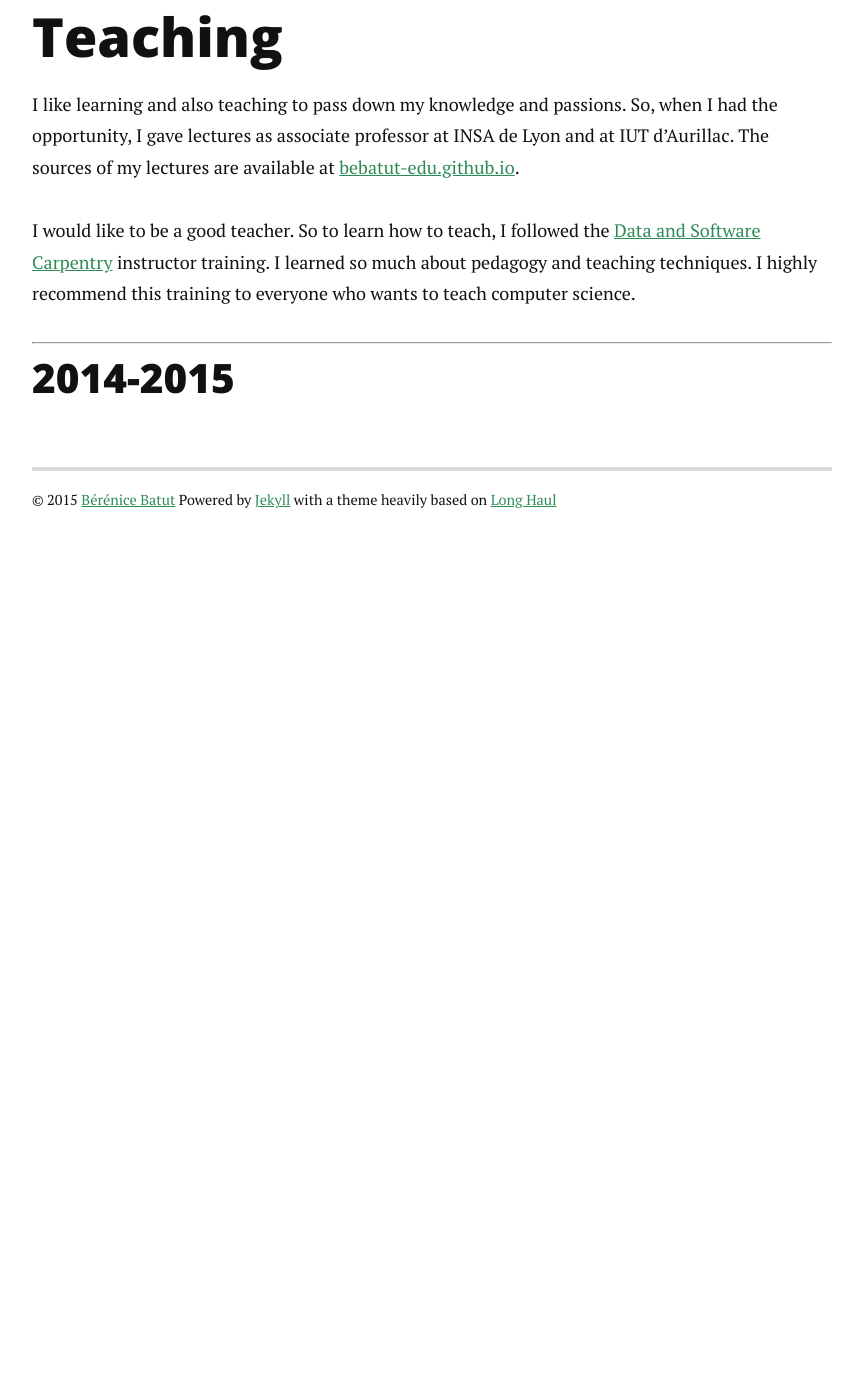
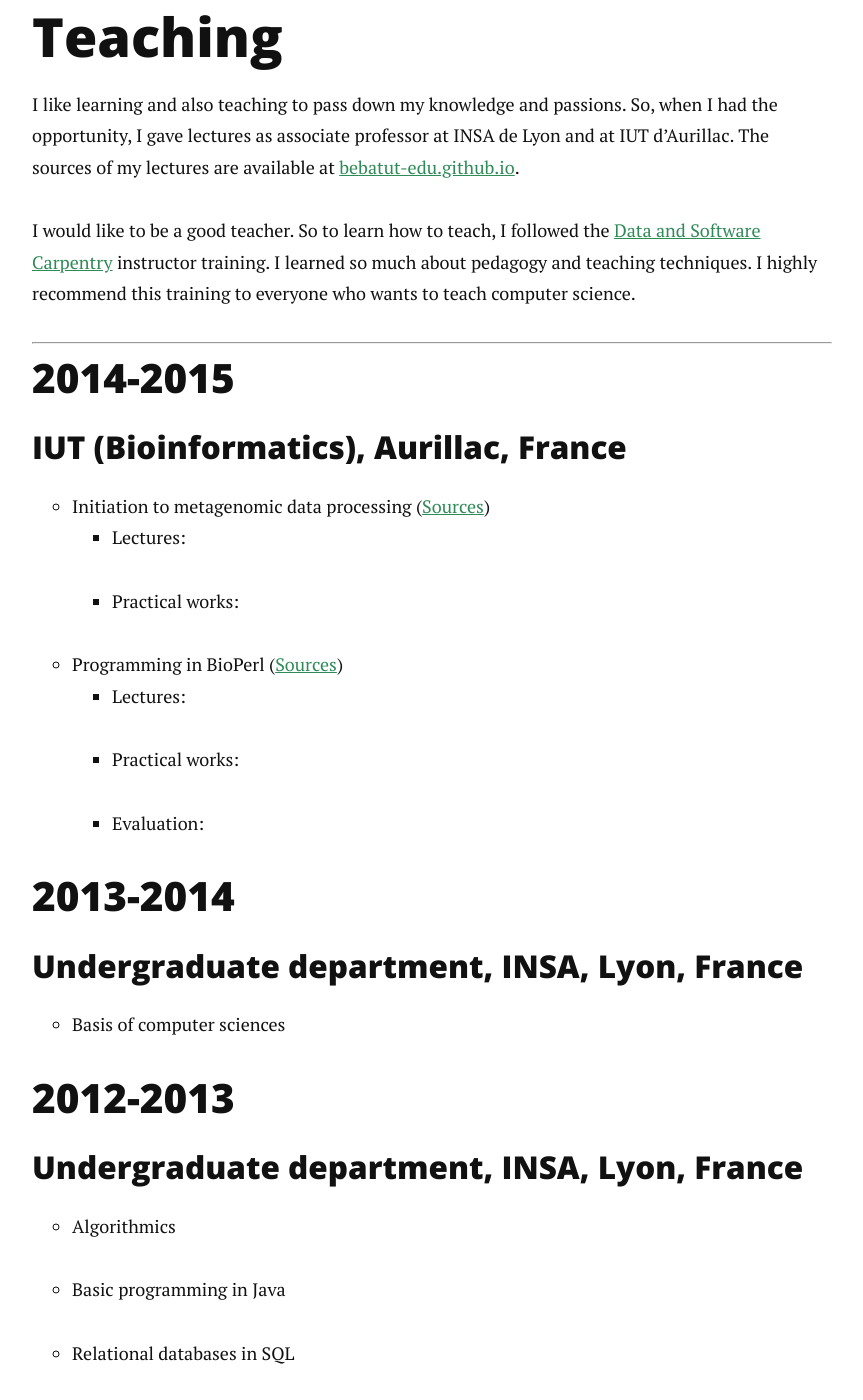
Before and after one commit to bebatut-research/bebatut-research.github.io, a Jekyll site: the page built from teaching.md, in a window 1280 px wide and 1400 px high, scrolled down 270 px. Shown: the whole window, without its empty margins (208-1071 px from the left). Built offline with Jekyll 4.4.1, drawn with Linux system fonts in a browser that asks for light colours; nearby versions of some CDN libraries; Markdown is read by kramdown in place of the engine named in the settings; before the commit the page ends 900 px from its top, so only the background shows below that; some of the changed text lies outside the part shown.

Commit message:
Format teaching

```diff
--- a/_data/teaching.yml
+++ b/_data/teaching.yml
@@ -1,6 +1,6 @@
 -
     year: 2014-2015
-    where:
+    locations:
     -
         at: "IUT (Bioinformatics), Aurillac, France"
         lectures:
@@ -8,8 +8,88 @@
             title: "Initiation to metagenomic data processing"
             lecture_source: ""
             content:
-                - lectures:
-                    - title: "DNA sequencing and data processing"
-                      url: ""
-                    - title: "Metagenomic and data processing"
-                      url: ""
+            -
+                type: "Lectures"
+                content:
+                -
+                    title: "DNA sequencing and data processing"
+                    link: ""
+                -
+                    title: "Metagenomic and data processing"
+                    link: ""
+            -
+                type: "Practical works"
+                content:
+                -
+                    title: ""
+                    link: ""
+                    data_link: ""
+        -
+            title: "Programming in BioPerl"
+            lecture_source: ""
+            content:
+            -
+                type: "Lectures"
+                content:
+                -
+                    title: "DNA sequencing and data processing"
+                    link: ""
+                -
+                    title: "Metagenomic and data processing"
+                    link: ""
+            -
+                type: "Practical works"
+                content:
+                -
+                    title: ""
+                    link: ""
+                -
+                    title: ""
+                    link: ""
+                    data_link: ""
+            -
+                type: "Evaluation"
+                content:
+                -
+                    title:""
+                    link:""
+                    data_link:""
+-
+    year: 2013-2014
+    locations:
+    -
+        at: "Undergraduate department, INSA, Lyon, France"
+        lectures:
+        -
+            title: "Basis of computer sciences"
+-
+    year: 2012-2013
+    locations:
+    -
+        at: "Undergraduate department, INSA, Lyon, France"
+        lectures:
+        -
+            title: "Algorithmics"
+        -
+            title: "Basic programming in Java"
+        -
+            title: "Relational databases in SQL"
+    -
+        at: "Bioinformatics & Modelling department, INSA, Lyon, France"
+        lectures:
+        -
+            title: "Basic programming in Python"
+-
+    year: 2011-2012
+    location:
+    -
+        at: "Undergraduate department, INSA, Lyon, France"
+        lectures:
+        -
+            title: "Algorithmics"
+        -
+            title: "Basic programming in Java"
+        -
+            title: "Objected oriented programming in Pascal"
+        -
+            title: "Relational databases in SQL"
--- a/teaching.md
+++ b/teaching.md
@@ -19,24 +19,41 @@ recommend this training to everyone who wants to teach computer science.
 
 <ul class="lectures">
   {% for data in site.data.teaching %}
-  <h2 class="title">{{ data.year }}</h2>
+    <h2 class="title">{{ data.year }}</h2>
 
-  <ul class="lecture-by-year {{ data.year }}">
-    {% for lecture in data.lectures %}
-      <li class="lecture">
-        <div class="lecture-title">
-          <a href="{{ lecture.slides_url }}">{{ lecture.title }}</a> - {{ lecture.at }}
-          {% if lecture.video_url %} [<a href="{{ lecture.video_url }}">video</a>]{% endif %}{% if lecture.post_url %} [<a href="{{ lecture.post_url }}">post</a>]{% endif %}
-        </div>
+    {% for location in data.locations %}
+      <h3 class="subtitle">{{ location.at }}</h3>
+      <ul class="lecture-by-location">
+      {% for lecture in location.lectures %}
+        <li class="lecture-by-location">{{ lecture.title }}
 
-        <div class="toggle">
-          <a class="toggler">&#10148; <em>Summary</em></a>
-          <p class="lecture-summary toggled">
-            {{ lecture.summary }}
-          </p>
-        </div>
-      </li>
+        {% if lecture.lecture_source %}
+          (<a href="{{ lecture.lecture_source }}">Sources</a>)
+        {% endif %}
+
+        <ul class="lecture-content">
+        {% for content in lecture.content %}
+          <li class="lecture-content">
+            {{ content.type }}:
+            <ul class="lecture-detailed-content">
+            {% for detailed_content in content.detailed_content %}
+              <li class="lecture-detailed-content">
+                {% if detailed_content.link %}
+                  <a href="{{ detailed_content.link }}">{{ detailed_content.title }}</a>
+                {% else %}
+                  {{ detailed_content.title }}
+                {% endif %}
+
+                {% if detailed_content.data_link %}(<a href="{{ detailed_content.data_link }}">Data</a>){% endif %}
+              </li>
+            {% endfor %}
+            </ul>
+          </li>
+        {% endfor %}
+        </ul>
+        </li>
+      {% endfor %}
+      </ul>
     {% endfor %}
-  </ul>
   {% endfor %}
 </ul>
```
